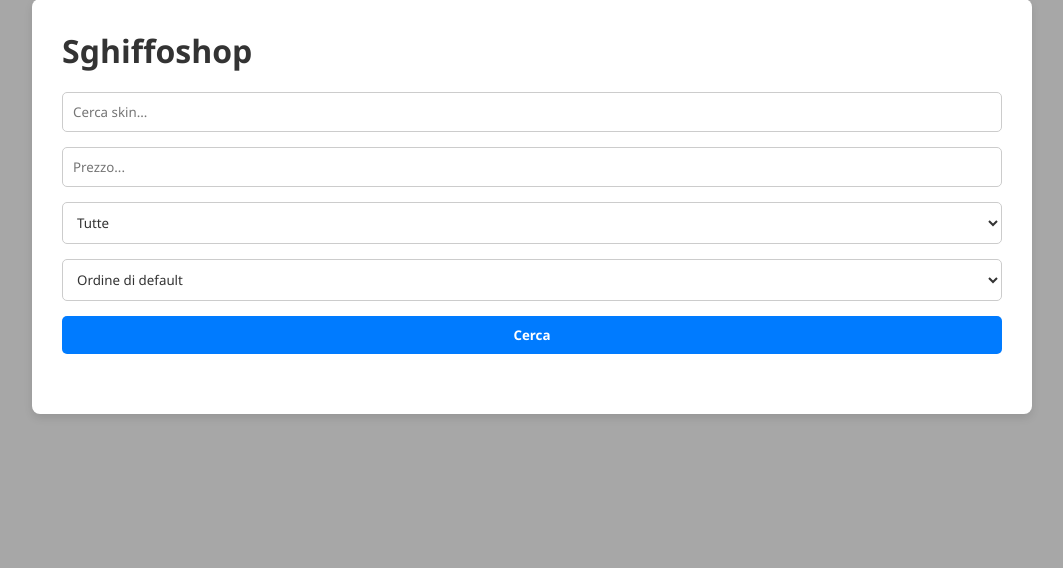
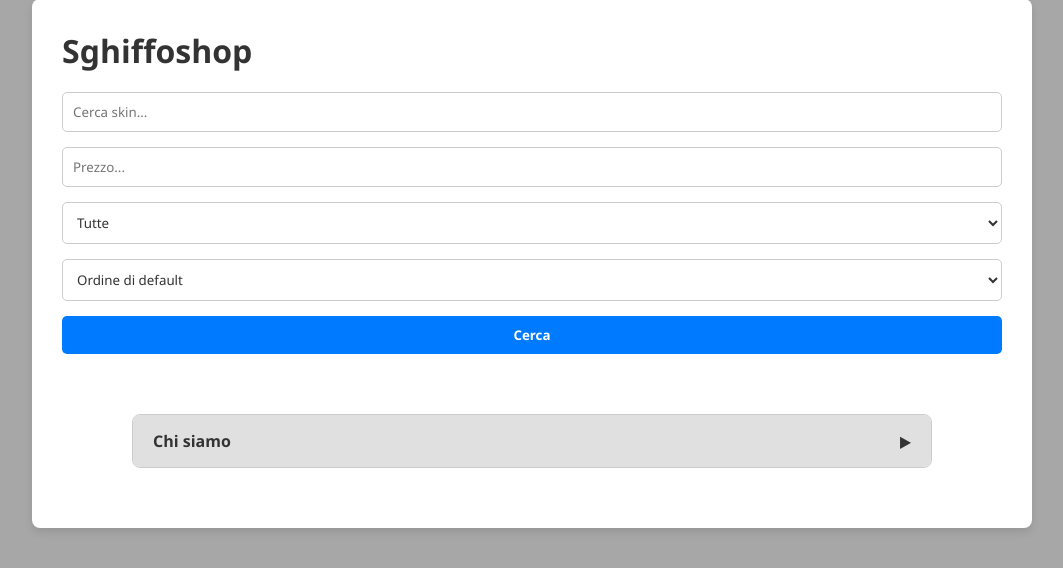
Before and after one commit to ErikCoraz/store_skin, a PHP site: page / in a window 1280 px wide. Shown: the part 111-679 px from the top of the page, without its empty margins (108-1171 px from the left). Run offline with PHP 8.4, Linux system fonts and the light colour scheme; data that the repository does not hold is empty.

Commit message:
sezione "chi siamo"

```diff
--- a/assets/css/style.css
+++ b/assets/css/style.css
@@ -353,3 +353,58 @@ td a:hover {           /* Link al passaggio del mouse */
     text-decoration: underline;           /* Sottolineatura per indicare cliccabilità */
     color: var(--button-hover);           /* Colore al passaggio del mouse */
 }
+
+.chi-siamo-container {               /* Contenitore per la sezione Chi Siamo */
+    margin: 30px auto;
+    width: 90%;
+    max-width: 800px;
+    border: 1px solid #ccc;
+    border-radius: 8px;
+    overflow: hidden;
+    background-color: var(--bg-secondary, #f9f9f9);
+}
+
+.chi-siamo-header {                        /* Intestazione della sezione Chi Siamo */
+    display: flex;
+    justify-content: space-between;
+    align-items: center;
+    padding: 15px 20px;
+    font-weight: bold;
+    cursor: pointer;
+    background-color: var(--bg-primary, #e0e0e0);
+    transition: background-color 0.3s;
+}
+
+.chi-siamo-header:hover {                        /* Hover sull'intestazione */
+    background-color: var(--bg-hover, #d0d0d0);
+}
+
+#freccia {                        /* Icona freccia per mostrare/nascondere il contenuto */
+    transition: transform 0.3s;
+}
+
+.chi-siamo-content {                   /* Contenuto della sezione Chi Siamo */
+    display: none;
+    padding: 15px 20px;
+    line-height: 1.6;
+    background-color: var(--bg-secondary, #f9f9f9);
+}
+
+body.dark-mode .chi-siamo-container {              /* Contenitore Chi Siamo in dark mode */
+    background-color: #1e1e1e;
+    border-color: #444;
+}
+
+body.dark-mode .chi-siamo-header {            /* Intestazione Chi Siamo in dark mode */
+    background-color: #2c2c2c;
+    color: #f0f0f0;
+}
+
+body.dark-mode .chi-siamo-header:hover {           /* Hover sull'intestazione in dark mode */
+    background-color: #3a3a3a;
+}
+
+body.dark-mode .chi-siamo-content {           /* Contenuto Chi Siamo in dark mode */
+    background-color: #1e1e1e;
+    color: #ddd;
+}
--- a/assets/js/dark-mode.js
+++ b/assets/js/dark-mode.js
@@ -16,3 +16,16 @@ setTimeout(() => {                                                   // Script p
     document.querySelector('.success').classList.add('fade-out');
     setTimeout(() => document.querySelector('.success').remove(), 500);
 }, 3000);
+
+function toggleChiSiamo() {                                      // Funzione per mostrare/nascondere il contenuto della sezione "Chi Siamo"
+    const content = document.getElementById("chi-siamo-content");
+    const freccia = document.getElementById("freccia");
+
+    if (content.style.display === "block") {
+        content.style.display = "none";
+        freccia.style.transform = "rotate(0deg)";
+    } else {
+        content.style.display = "block";
+        freccia.style.transform = "rotate(90deg)";
+    }
+}
--- a/index.php
+++ b/index.php
@@ -177,6 +177,21 @@ if ($_SERVER['REQUEST_METHOD'] === 'POST' && isset($_POST['action']) && $_POST['
                 </div>
             <?php endforeach; ?>
         </div>
+        <div class="chi-siamo-container">
+    <div class="chi-siamo-header" onclick="toggleChiSiamo()">
+        <span>Chi siamo</span>
+        <span id="freccia">&#9654;</span>
+    </div>
+    <div id="chi-siamo-content" class="chi-siamo-content">
+        <p>
+            Siamo un gruppo di appassionati di League of Legends, nati con l'obiettivo di creare uno spazio sicuro, semplice e moderno dove ogni evocatore possa trovare la propria skin preferita. Il nostro progetto nasce dall’unione tra passione per il gioco e competenze tecniche nel campo del web development, portando alla creazione di questo store online pensato per tutti, dai novizi agli high elo.
+            Il nostro store è sviluppato interamente da zero, curando ogni dettaglio sia estetico che funzionale: dalla navigazione intuitiva, alla gestione del carrello, fino a un sistema di amministrazione completo. Crediamo nella trasparenza, nella sicurezza dei dati e in un'interfaccia utente chiara e accessibile.
+            Ci impegniamo costantemente per migliorare l’esperienza di acquisto, aggiornando regolarmente il catalogo. Ogni skin disponibile sul sito è selezionata con cura, e ci assicuriamo che l’inventario sia sempre aggiornato in tempo reale.
+            Se ami personalizzare i tuoi campioni e vuoi distinguerti sulla Landa, sei nel posto giusto. Questo sito è stato pensato per te: che tu sia un collezionista, un competitivo o semplicemente un fan dell’estetica del gioco, troverai sempre qualcosa che fa al caso tuo.
+            Grazie per aver scelto il nostro store. GLHF!
+        </p>
+    </div>
+</div>
     </main>
 <script src="assets/js/dark-mode.js"></script>
 </body>
```
